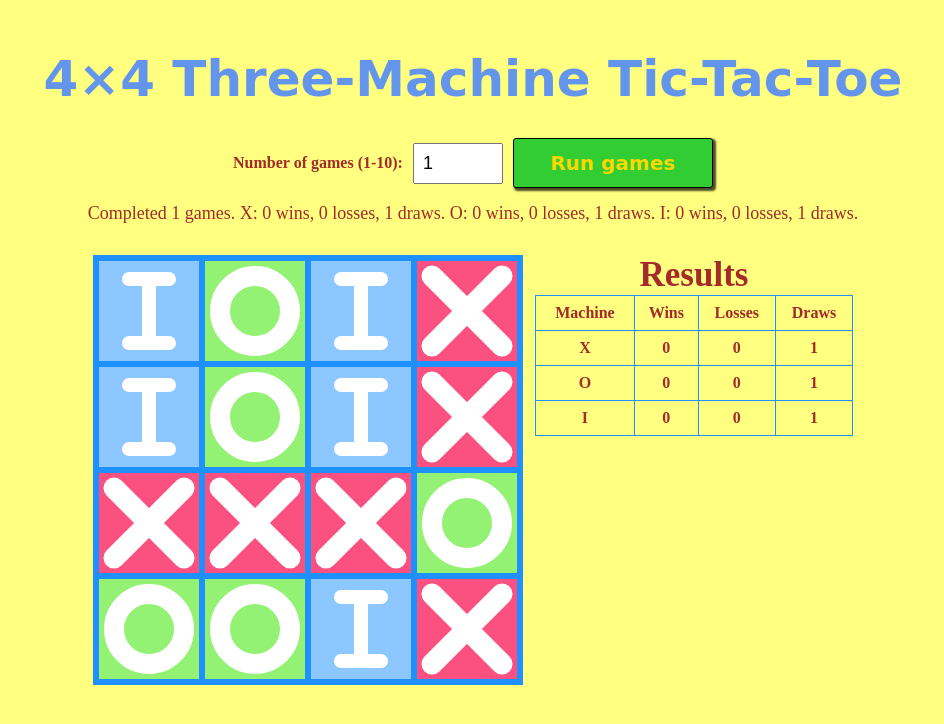
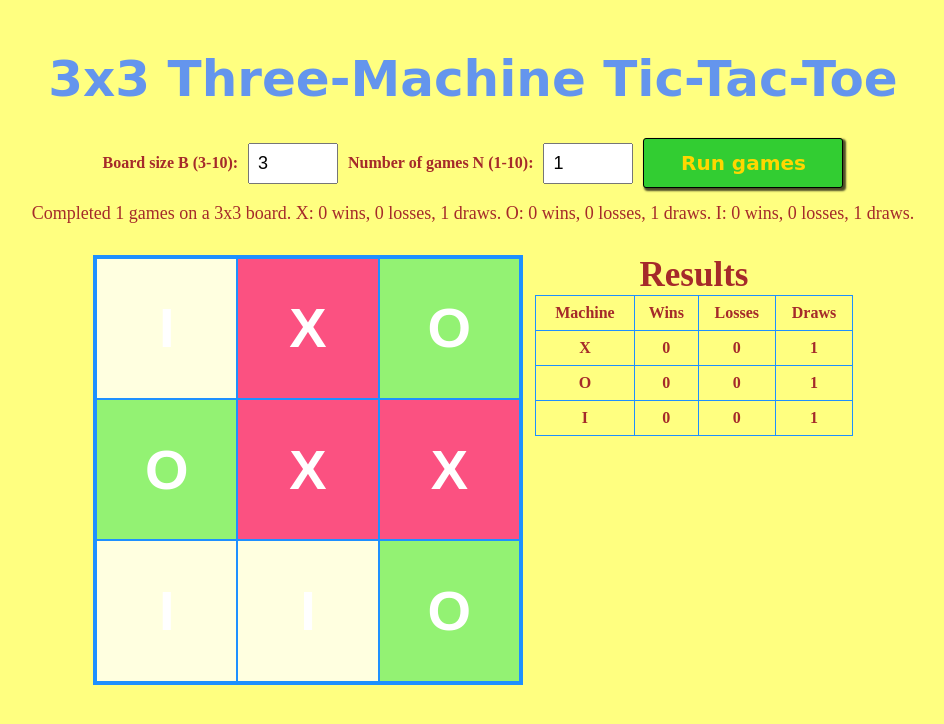
Before and after one commit to txphuc129/cs-6364-tic-tac-toe, a plain HTML site: page task-5/index.html in a window 1280 px wide. Both pictures are taken after a click on the button "Run games". Shown: the whole page, without its empty margins (167-1111 px from the left). Drawn offline with Linux system fonts and the light colour scheme.

Commit message:
minor changes to tasks 3 and 4; working on task 5 logic

```diff
--- a/task-3/script.js
+++ b/task-3/script.js
@@ -13,7 +13,7 @@ window.onload = function () {
   var playerO = 'O';
   var result = {};
   var wins = { X: 0, O: 0, draws: 0 };
-  var moveDelay = 150;
+  var moveDelay = 120;
   filled = new Array();
   symbol = new Array();
   winner = [
--- a/task-5/index.html
+++ b/task-5/index.html
@@ -3,18 +3,29 @@
   <head>
     <meta charset="utf-8" />
     <meta name="viewport" content="width=device-width, initial-scale=1.0" />
-    <title>4×4 Three-Machine Tic-Tac-Toe</title>
+    <title>Three-Machine Tic-Tac-Toe</title>
     <link rel="stylesheet" type="text/css" href="style.css" />
   </head>
 
   <body>
     <header>
-      <h1 id="head">4×4 Three-Machine Tic-Tac-Toe</h1>
+      <h1 id="head">3x3 Three-Machine Tic-Tac-Toe</h1>
     </header>
 
     <section id="controls" aria-label="Game controls">
       <form id="game-form">
-        <label for="game-count">Number of games (1-10):</label>
+        <label for="board-size">Board size B (3-10):</label>
+        <input
+          id="board-size"
+          name="board-size"
+          type="number"
+          min="3"
+          max="10"
+          step="1"
+          value="3"
+          required
+        />
+        <label for="game-count">Number of games N (1-10):</label>
         <input
           id="game-count"
           name="game-count"
@@ -28,35 +39,12 @@
         <button id="run-games" type="submit">Run games</button>
       </form>
       <p id="status" role="status" aria-live="polite">
-        Enter a number of games and select Run games.
+        Choose a board size and number of games, then select Run games.
       </p>
     </section>
 
     <section id="game">
-      <div id="tic" aria-label="4 by 4 Tic-Tac-Toe board">
-        <canvas id="canvas1" width="100" height="100" aria-label="Top left"></canvas>
-        <canvas id="canvas2" width="100" height="100" aria-label="Top middle"></canvas>
-        <canvas id="canvas3" width="100" height="100" aria-label="Top right"></canvas>
-        <canvas id="canvas4" width="100" height="100" aria-label="Top far right"></canvas>
-        <br />
-
-        <canvas id="canvas5" width="100" height="100" aria-label="Second row left"></canvas>
-        <canvas id="canvas6" width="100" height="100" aria-label="Second row middle left"></canvas>
-        <canvas id="canvas7" width="100" height="100" aria-label="Second row middle right"></canvas>
-        <canvas id="canvas8" width="100" height="100" aria-label="Second row right"></canvas>
-        <br />
-
-        <canvas id="canvas9" width="100" height="100" aria-label="Third row left"></canvas>
-        <canvas id="canvas10" width="100" height="100" aria-label="Third row middle left"></canvas>
-        <canvas id="canvas11" width="100" height="100" aria-label="Third row middle right"></canvas>
-        <canvas id="canvas12" width="100" height="100" aria-label="Third row right"></canvas>
-        <br />
-
-        <canvas id="canvas13" width="100" height="100" aria-label="Bottom left"></canvas>
-        <canvas id="canvas14" width="100" height="100" aria-label="Bottom middle left"></canvas>
-        <canvas id="canvas15" width="100" height="100" aria-label="Bottom middle right"></canvas>
-        <canvas id="canvas16" width="100" height="100" aria-label="Bottom right"></canvas>
-      </div>
+      <div id="tic" role="group" aria-label="B by B Tic-Tac-Toe board"></div>
 
       <div id="rules" aria-label="Game results">
         <h2>Results</h2>
--- a/task-5/script.js
+++ b/task-5/script.js
@@ -1,45 +1,26 @@
 //6 parts
 window.onload = function () {
   //1. Initial states
-  var num;
-  var box;
-  var ctx;
+  var players = ['X', 'O', 'I'];
+  var boardSize = 3;
+  var symbols = [];
+  var cells = [];
+  var winningLines = [];
   var turn = 0;
-  var filled;
-  var symbol;
-  var winner;
   var gameOver = false;
-  var players = ['X', 'O', 'I'];
   var wins = {
     X: { wins: 0, losses: 0, draws: 0 },
     O: { wins: 0, losses: 0, draws: 0 },
     I: { wins: 0, losses: 0, draws: 0 },
   };
-  var moveDelay = 150;
-  var searchDepth = 4;
-  filled = new Array();
-  symbol = new Array();
-  winner = [
-    [0, 1, 2, 3],
-    [4, 5, 6, 7],
-    [8, 9, 10, 11],
-    [12, 13, 14, 15],
-    [0, 4, 8, 12],
-    [1, 5, 9, 13],
-    [2, 6, 10, 14],
-    [3, 7, 11, 15],
-    [0, 5, 10, 15],
-    [3, 6, 9, 12],
-  ];
+  var moveDelay = 120;
 
-  for (var i = 0; i < 16; i++) {
-    filled[i] = false;
-    symbol[i] = '';
-  }
-
+  var board = document.getElementById('tic');
+  var boardSizeInput = document.getElementById('board-size');
   var gameCountInput = document.getElementById('game-count');
   var runButton = document.getElementById('run-games');
   var status = document.getElementById('status');
+  var heading = document.getElementById('head');
   var xWinsOutput = document.getElementById('x-wins');
   var xLossesOutput = document.getElementById('x-losses');
   var xDrawsOutput = document.getElementById('x-draws');
@@ -49,154 +30,109 @@ window.onload = function () {
   var iWinsOutput = document.getElementById('i-wins');
   var iLossesOutput = document.getElementById('i-losses');
   var iDrawsOutput = document.getElementById('i-draws');
+
   document.getElementById('game-form').addEventListener('submit', runGames);
+  boardSizeInput.addEventListener('input', updateBoardSize);
+  renderBoard(boardSize);
 
-  //2.Drawing X's, O's, and I's
-  //Draw X
-  function drawX() {
-    box.style.backgroundColor = '#fb5181';
-    ctx.beginPath();
-    ctx.moveTo(15, 15);
-    ctx.lineTo(85, 85);
-    ctx.moveTo(85, 15);
-    ctx.lineTo(15, 85);
-    ctx.lineWidth = 21;
-    ctx.lineCap = 'round';
-    ctx.strokeStyle = 'white';
-    ctx.stroke();
-    ctx.closePath();
+  //2. Generate B-in-a-row winning patterns and draw the selected board.
+  function generateWinningLines(size) {
+    var lines = [];
+    for (var row = 0; row < size; row++) {
+      var rowLine = [];
+      var columnLine = [];
+      for (var column = 0; column < size; column++) {
+        rowLine.push(row * size + column);
+        columnLine.push(column * size + row);
+      }
+      lines.push(rowLine, columnLine);
+    }
 
-    symbol[num - 1] = players[0];
+    var diagonalDown = [];
+    var diagonalUp = [];
+    for (var index = 0; index < size; index++) {
+      diagonalDown.push(index * size + index);
+      diagonalUp.push(index * size + (size - index - 1));
+    }
+    lines.push(diagonalDown, diagonalUp);
+    return lines;
   }
 
-  //Drawing O
-  function drawO(next) {
-    box.style.backgroundColor = '#93f273';
-    ctx.beginPath();
-    ctx.arc(50, 50, 35, 0, 2 * Math.PI);
-    ctx.lineWidth = 20;
-    ctx.strokeStyle = 'white';
-    ctx.stroke();
-    ctx.closePath();
+  function renderBoard(size) {
+    boardSize = size;
+    symbols = new Array(size * size).fill('');
+    cells = [];
+    winningLines = generateWinningLines(size);
+    turn = 0;
+    gameOver = false;
+    heading.textContent = size + 'x' + size + ' Three-Machine Tic-Tac-Toe';
+    board.style.setProperty('--board-size', size);
+    board.setAttribute('aria-label', size + ' by ' + size + ' Tic-Tac-Toe board');
+    board.replaceChildren();
 
-    symbol[next] = players[1];
+    for (var index = 0; index < size * size; index++) {
+      var cell = document.createElement('button');
+      cell.type = 'button';
+      cell.className = 'cell';
+      cell.disabled = true;
+      cell.textContent = '';
+      cell.setAttribute('aria-label', 'Cell ' + (index + 1) + ', empty');
+      cell.style.fontSize = Math.min(56, Math.floor(460 / size)) + 'px';
+      cells.push(cell);
+      board.appendChild(cell);
+    }
   }
 
-  //Drawing I
-  function drawI(next) {
-    box.style.backgroundColor = '#8cc8ff';
-    ctx.beginPath();
-    ctx.moveTo(30, 18);
-    ctx.lineTo(70, 18);
-    ctx.moveTo(50, 18);
-    ctx.lineTo(50, 82);
-    ctx.moveTo(30, 82);
-    ctx.lineTo(70, 82);
-    ctx.lineWidth = 14;
-    ctx.lineCap = 'round';
-    ctx.strokeStyle = 'white';
-    ctx.stroke();
-
-    symbol[next] = players[2];
+  function updateBoardSize() {
+    var selectedSize = boardSizeInput.valueAsNumber;
+    if (
+      Number.isInteger(selectedSize) &&
+      selectedSize >= 3 &&
+      selectedSize <= 10 &&
+      selectedSize !== boardSize
+    ) {
+      renderBoard(selectedSize);
+      wins = {
+        X: { wins: 0, losses: 0, draws: 0 },
+        O: { wins: 0, losses: 0, draws: 0 },
+        I: { wins: 0, losses: 0, draws: 0 },
+      };
+      updateResults();
+      status.textContent =
+        'Board updated to ' + boardSize + 'x' + boardSize + '. Select Run games to play.';
+    }
   }
 
-  //3. Winner check function
-  function winnerCheck(symbol, player) {
-    for (var j = 0; j < winner.length; j++) {
-      if (
-        symbol[winner[j][0]] == player &&
-        symbol[winner[j][1]] == player &&
-        symbol[winner[j][2]] == player &&
-        symbol[winner[j][3]] == player
-      ) {
-        return true;
-      }
-    }
-    return false;
+  //3. Check for a win and find empty cells on the current board.
+  function winnerCheck(currentSymbols, player) {
+    return winningLines.some(function (line) {
+      return line.every(function (cellIndex) {
+        return currentSymbols[cellIndex] === player;
+      });
+    });
   }
 
-  //4. Find the empty boxes
-  function emptyBoxes(newSymbol) {
-    var j = 0;
+  function emptyBoxes(currentSymbols) {
     var empty = [];
-    for (var i = 0; i < newSymbol.length; i++) {
-      if (players.indexOf(newSymbol[i]) === -1) {
-        empty[j] = i;
-        j++;
+    for (var index = 0; index < currentSymbols.length; index++) {
+      if (currentSymbols[index] === '') {
+        empty.push(index);
       }
     }
     return empty;
   }
 
-  //5. Let each machine play using multi-player minimax
-  function playMachineMove(playerIndex) {
-    var nextMove = miniMax(symbol, playerIndex, searchDepth);
-    if (!nextMove || !Number.isInteger(nextMove.id) || filled[nextMove.id]) {
-      throw new Error('The machine player did not return a valid move.');
-    }
-
-    num = nextMove.id + 1;
-    box = document.getElementById('canvas' + num);
-    ctx = box.getContext('2d');
-    if (playerIndex === 0) {
-      drawX();
-    } else if (playerIndex === 1) {
-      drawO(nextMove.id);
-    } else {
-      drawI(nextMove.id);
-    }
-    filled[nextMove.id] = true;
-    turn++;
-  }
-
-  //Minimax function for three players (Max^n)
-  function miniMax(newSymbol, playerIndex, depth) {
-    var empty = [];
-    empty = emptyBoxes(newSymbol);
-
-    for (var player = 0; player < players.length; player++) {
-      if (winnerCheck(newSymbol, players[player])) {
-        var terminalScore = [-1000, -1000, -1000];
-        terminalScore[player] = 1000;
-        return { scores: terminalScore };
-      }
-    }
-
-    if (empty.length === 0) {
-      return { scores: [0, 0, 0] };
-    }
-    if (depth === 0) {
-      return { scores: evaluateBoard(newSymbol) };
-    }
-
-    //Each player selects the child with the highest value for their own score.
-    var bestMove;
-    for (var i = 0; i < empty.length; i++) {
-      var move = empty[i];
-      newSymbol[move] = players[playerIndex];
-      var nextPlayer = (playerIndex + 1) % players.length;
-      var childResult = miniMax(newSymbol, nextPlayer, depth - 1);
-      newSymbol[move] = '';
-
-      if (!bestMove || childResult.scores[playerIndex] > bestMove.scores[playerIndex]) {
-        bestMove = { id: move, scores: childResult.scores };
-      }
-    }
-    return bestMove;
-  }
-
-  function evaluateBoard(newSymbol) {
+  //4. Evaluate the board for each machine and return potential win scores.
+  function evaluateBoard(currentSymbols) {
     var scores = [0, 0, 0];
-    var lineWeights = [0, 1, 8, 64, 512];
-
-    for (var i = 0; i < winner.length; i++) {
-      var line = winner[i];
+    for (var i = 0; i < winningLines.length; i++) {
+      var line = winningLines[i];
       var linePlayer = -1;
       var markCount = 0;
       var blocked = false;
 
       for (var j = 0; j < line.length; j++) {
-        var markOwner = players.indexOf(newSymbol[line[j]]);
+        var markOwner = players.indexOf(currentSymbols[line[j]]);
         if (markOwner !== -1) {
           if (linePlayer !== -1 && linePlayer !== markOwner) {
             blocked = true;
@@ -208,30 +144,106 @@ window.onload = function () {
       }
 
       if (!blocked && linePlayer !== -1) {
-        scores[linePlayer] += lineWeights[markCount];
+        scores[linePlayer] += Math.pow(4, markCount - 1);
       }
     }
     return scores;
   }
 
-  function delay(milliseconds) {
-    return new Promise(function (resolve) {
-      window.setTimeout(resolve, milliseconds);
-    });
+  //5. Let each machine play using multi-player minimax.
+  function playMachineMove(playerIndex) {
+    var nextMove = chooseMove(playerIndex);
+    if (!nextMove || !Number.isInteger(nextMove.id) || symbols[nextMove.id] !== '') {
+      throw new Error('The machine player did not return a valid move.');
+    }
+
+    var player = players[playerIndex];
+    symbols[nextMove.id] = player;
+    cells[nextMove.id].textContent = player;
+    cells[nextMove.id].setAttribute('aria-label', 'Cell ' + (nextMove.id + 1) + ', ' + player);
+    cells[nextMove.id].classList.add('mark-player-' + playerIndex);
+    turn++;
+  }
+
+  //Minimax function for three players (Max^n) with a node budget.
+  function miniMax(currentSymbols, playerIndex, depth, search) {
+    //Stop this search iteration before it exceeds the node budget.
+    if (search.nodes >= search.nodeBudget) {
+      search.stopped = true;
+      return null;
+    }
+    search.nodes++;
+
+    for (var player = 0; player < players.length; player++) {
+      if (winnerCheck(currentSymbols, players[player])) {
+        var terminalScore = [-1000000000, -1000000000, -1000000000];
+        terminalScore[player] = 1000000000;
+        return { scores: terminalScore };
+      }
+    }
+
+    var empty = emptyBoxes(currentSymbols);
+    if (empty.length === 0) {
+      return { scores: [0, 0, 0] };
+    }
+    if (depth === 0) {
+      return { scores: evaluateBoard(currentSymbols) };
+    }
+
+    var bestMove;
+    var nextPlayer = (playerIndex + 1) % players.length;
+    for (var i = 0; i < empty.length; i++) {
+      var move = empty[i];
+      currentSymbols[move] = players[playerIndex];
+      var childResult = miniMax(currentSymbols, nextPlayer, depth - 1, search);
+      currentSymbols[move] = '';
+
+      if (search.stopped) {
+        return null;
+      }
+      if (!bestMove || childResult.scores[playerIndex] > bestMove.scores[playerIndex]) {
+        bestMove = { id: move, scores: childResult.scores };
+      }
+    }
+    return bestMove;
+  }
+
+  function chooseMove(playerIndex) {
+    var bestCompletedMove;
+    var search = {
+      nodes: 0,
+      nodeBudget: Math.max(100, Math.floor(20000 / symbols.length)),
+      stopped: false,
+    };
+    var maximumDepth = Math.min(8, emptyBoxes(symbols).length);
+
+    //Keep the best move from the deepest iteration that completed in budget.
+    for (var depth = 1; depth <= maximumDepth; depth++) {
+      var result = miniMax(symbols, playerIndex, depth, search);
+      if (search.stopped) {
+        break;
+      }
+      bestCompletedMove = result;
+    }
+
+    if (!bestCompletedMove) {
+      throw new Error('The search budget was too small to select a move.');
+    }
+    return bestCompletedMove;
   }
 
   function clearBoard() {
-    for (var i = 0; i < 16; i++) {
-      ctx = document.getElementById('canvas' + (i + 1)).getContext('2d');
-      ctx.clearRect(0, 0, 100, 100);
-      document.getElementById('canvas' + (i + 1)).style.backgroundColor = 'lightyellow';
-      filled[i] = false;
-      symbol[i] = '';
-    }
+    symbols = new Array(boardSize * boardSize).fill('');
     turn = 0;
     gameOver = false;
+    for (var index = 0; index < cells.length; index++) {
+      cells[index].textContent = '';
+      cells[index].setAttribute('aria-label', 'Cell ' + (index + 1) + ', empty');
+      cells[index].className = 'cell';
+    }
   }
 
+  //6. Track results and play the requested batch of games.
   function updateResults() {
     xWinsOutput.value = wins.X.wins;
     xLossesOutput.value = wins.X.losses;
@@ -260,44 +272,66 @@ window.onload = function () {
     }
   }
 
+  function delay(milliseconds) {
+    return new Promise(function (resolve) {
+      window.setTimeout(resolve, milliseconds);
+    });
+  }
+
   async function playGame(gameNumber, totalGames) {
-    // Clear the board before starting a new game
     clearBoard();
-    // Until the game ends, each machine takes a turn. Four matching marks in a line wins
-    while (gameOver === false) {
+    while (!gameOver) {
       var playerIndex = turn % players.length;
       var player = players[playerIndex];
       status.textContent =
-        'Game ' + gameNumber + ' of ' + totalGames + ': Machine ' + player + ' is choosing a move.';
+        'Game ' +
+        gameNumber +
+        ' of ' +
+        totalGames +
+        ' on a ' +
+        boardSize +
+        'x' +
+        boardSize +
+        ' board: Machine ' +
+        player +
+        ' is choosing a move.';
       playMachineMove(playerIndex);
       await delay(moveDelay);
 
-      if (winnerCheck(symbol, player)) {
+      if (winnerCheck(symbols, player)) {
         recordWin(player);
         gameOver = true;
         status.textContent =
           'Game ' + gameNumber + ' of ' + totalGames + ': Machine ' + player + ' won.';
-      } else if (turn >= 16) {
+      } else if (turn >= symbols.length) {
         recordDraw();
         gameOver = true;
         status.textContent = 'Game ' + gameNumber + ' of ' + totalGames + ': draw.';
       }
     }
-    // Update the final results after each game
     updateResults();
   }
 
   async function runGames(event) {
     event.preventDefault();
+    var selectedSize = boardSizeInput.valueAsNumber;
     var gameCount = gameCountInput.valueAsNumber;
+    if (!Number.isInteger(selectedSize) || selectedSize < 3 || selectedSize > 10) {
+      status.textContent = 'Enter a whole board size from 3 through 10.';
+      boardSizeInput.focus();
+      return;
+    }
     if (!Number.isInteger(gameCount) || gameCount < 1 || gameCount > 10) {
-      status.textContent = 'Enter a whole number from 1 through 10.';
+      status.textContent = 'Enter a whole number of games from 1 through 10.';
       gameCountInput.focus();
       return;
     }
 
     runButton.disabled = true;
+    boardSizeInput.disabled = true;
     gameCountInput.disabled = true;
+    var activeGame = 0;
+    renderBoard(selectedSize);
     wins = {
       X: { wins: 0, losses: 0, draws: 0 },
       O: { wins: 0, losses: 0, draws: 0 },
@@ -307,13 +341,18 @@ window.onload = function () {
 
     try {
       for (var gameNumber = 1; gameNumber <= gameCount; gameNumber++) {
+        activeGame = gameNumber;
         await playGame(gameNumber, gameCount);
         await delay(moveDelay);
       }
       status.textContent =
         'Completed ' +
         gameCount +
-        ' games. X: ' +
+        ' games on a ' +
+        boardSize +
+        'x' +
+        boardSize +
+        ' board. X: ' +
         wins.X.wins +
         ' wins, ' +
         wins.X.losses +
@@ -333,9 +372,21 @@ window.onload = function () {
         wins.I.draws +
         ' draws.';
     } catch (error) {
-      status.textContent = 'Unable to complete the games: ' + error.message;
+      console.error(error);
+      status.textContent =
+        'Stopped on a ' +
+        boardSize +
+        'x' +
+        boardSize +
+        ' board with ' +
+        players.length +
+        ' players during game ' +
+        activeGame +
+        ': ' +
+        error.message;
     } finally {
       runButton.disabled = false;
+      boardSizeInput.disabled = false;
       gameCountInput.disabled = false;
     }
   }
--- a/task-5/style.css
+++ b/task-5/style.css
@@ -7,24 +7,16 @@ html {
     background-color: #ffff80;
 }
 
-header{
+header {
     text-align: center;
     margin: 50px;
-	padding: 0;
+    padding: 0;
 }
 
 h1#head {
     font-size: 50px;
     font-family: Cursive;
     color: cornflowerblue;
-}
-
-canvas {
-    border: 3px solid dodgerblue;
-    background-color: lightyellow;
-    text-align: center;
-	display: block;
-	float: left;
 }
 
 #game {
@@ -35,13 +27,55 @@ canvas {
 }
 
 #tic {
+    --board-size: 3;
     position: relative;
     margin: 0 auto;
     width: 424px;
     height: 424px;
-    display: inline-block;
+    display: grid;
+    grid-template-columns: repeat(var(--board-size), minmax(0, 1fr));
+    grid-template-rows: repeat(var(--board-size), minmax(0, 1fr));
     float: left;
-	border: 3px solid dodgerblue;
+    border: 3px solid dodgerblue;
+}
+
+.cell {
+    box-sizing: border-box;
+    min-width: 0;
+    min-height: 0;
+    width: 100%;
+    height: 100%;
+    margin: 0;
+    padding: 0;
+    display: grid;
+    place-items: center;
+    border: 1px solid dodgerblue;
+    background-color: lightyellow;
+    font-family: Arial, sans-serif;
+    font-weight: bold;
+    line-height: 1;
+    box-shadow: none;
+    border-radius: 0;
+}
+
+.cell:disabled {
+    opacity: 1;
+    color: white;
+}
+
+.cell.mark-player-0 {
+    background-color: #fb5181;
+    color: white;
+}
+
+.cell.mark-player-1 {
+    background-color: #93f273;
+    color: white;
+}
+
+.cell.mark-I {
+    background-color: #8cc8ff;
+    color: white;
 }
 
 #rules {
@@ -49,7 +83,7 @@ canvas {
     width: 318px;
     height: 318px;
     text-align: center;
-    display: inline-block;
+    display: block;
     float: right;
 }
 
@@ -91,8 +125,8 @@ button {
     background-color: limegreen;
     color: gold;
     border: 1px solid black;
-	box-shadow: 2px 2px 2px 1px rgba(0, 0, 0, 0.7);
-	border-radius: 3px;
+    box-shadow: 2px 2px 2px 1px rgba(0, 0, 0, 0.7);
+    border-radius: 3px;
 }
 
 button:hover {
@@ -121,6 +155,7 @@ button:hover {
     font-weight: bold;
 }
 
+#board-size,
 #game-count {
     width: 70px;
     padding: 8px;
@@ -139,10 +174,6 @@ button:hover {
 
 output {
     font-weight: bold;
-}
-
-canvas:hover {
-    background-color: lightblue;
 }
 
 @media (max-width: 800px) {
```
Also changed, not shown: task-4/index.html (+2 -2 lines), task-4/script.js (+3 -4 lines), 2 other files.
